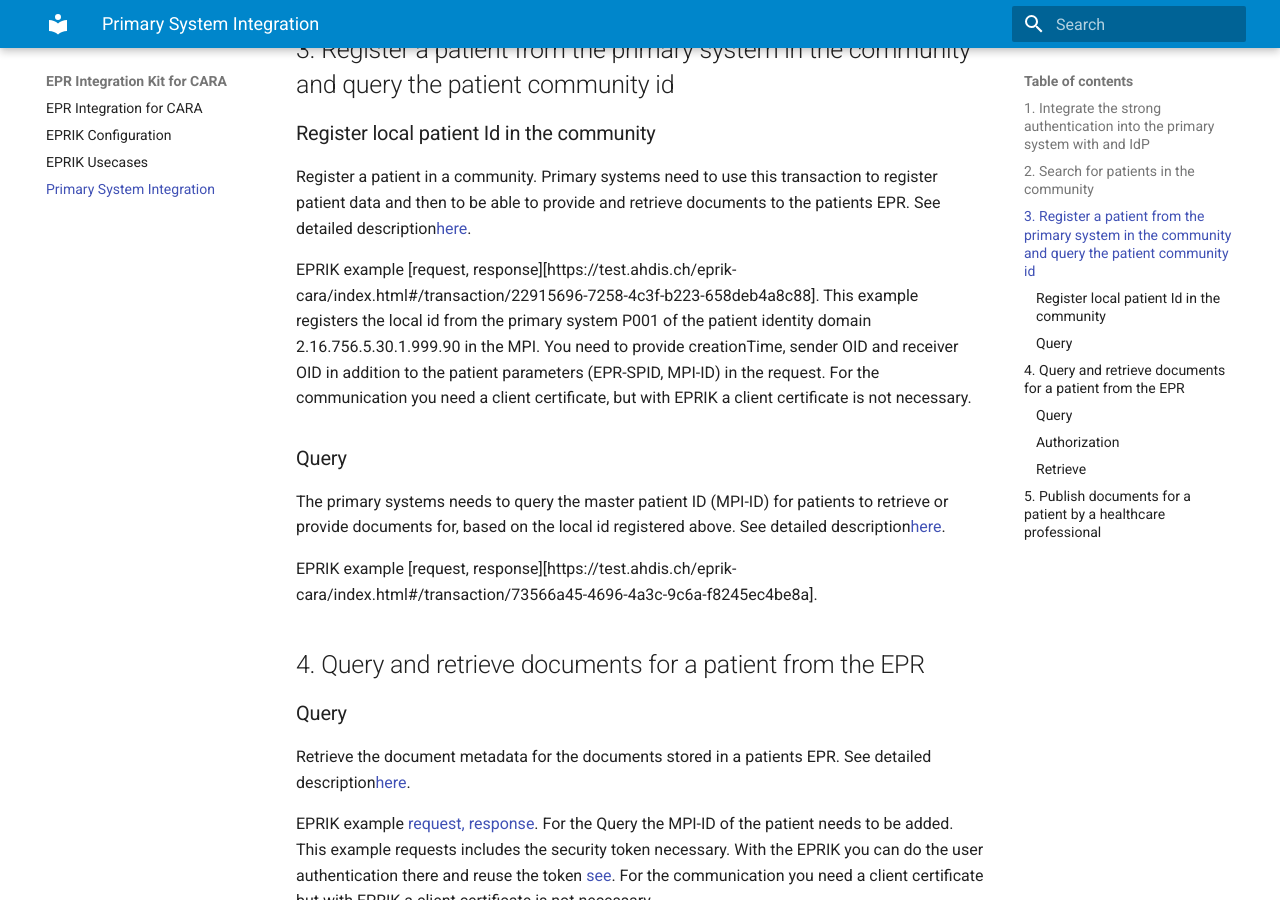
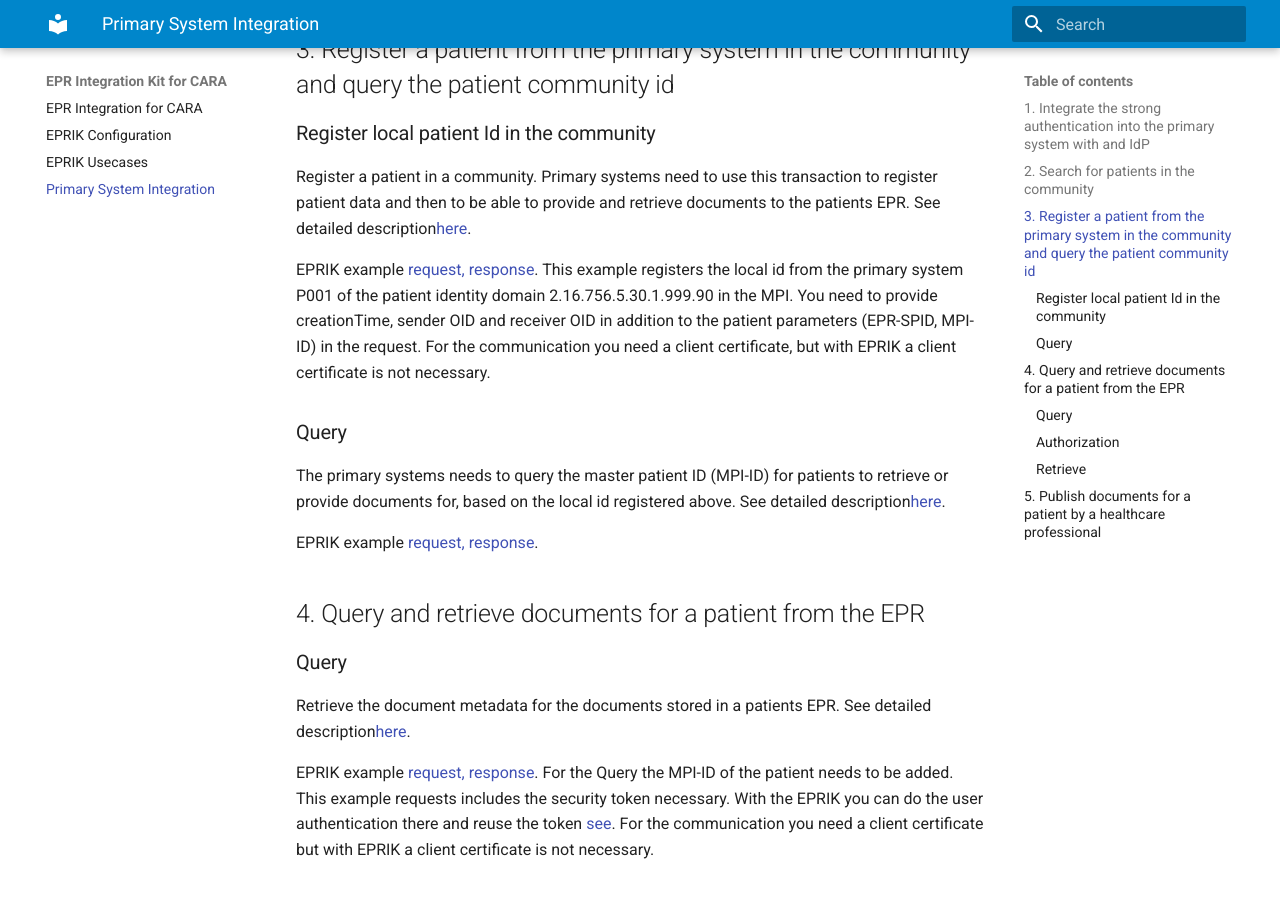
Before and after one commit to ahdis/epr-integration-cara, an MkDocs documentation site: the page built from docs/primarysystems-epr.md, in a window 1280 px wide and 900 px high, scrolled down 1028 px. Built offline with MkDocs 1.6.1 and Material for MkDocs 9.7.7, drawn with Linux system fonts in a browser that asks for light colours.

Commit message:
fix links

```diff
--- a/docs/primarysystems-epr.md
+++ b/docs/primarysystems-epr.md
@@ -29,13 +29,13 @@ EPRIK example [request, response](https://test.ahdis.ch/eprik-cara/index.html#/t
 
 Register a patient in a community. Primary systems need to use this transaction to register patient data and then to be able to provide and retrieve documents to the patients EPR. See detailed description[here](https://github.com/ehealthsuisse/EPD-by-example/blob/main/files/PIXFeed.md).
 
-EPRIK example [request, response][https://test.ahdis.ch/eprik-cara/index.html#/transaction/22915696-7258-4c3f-b223-658deb4a8c88]. This example registers the local id from the primary system P001 of the patient identity domain 2.16.756.5.30.1.999.90 in the MPI. You need to provide creationTime, sender OID and receiver OID in addition to the patient parameters (EPR-SPID, MPI-ID) in the request. For the communication you need a client certificate, but with EPRIK a client certificate is not necessary.
+EPRIK example [request, response](https://test.ahdis.ch/eprik-cara/index.html#/transaction/22915696-7258-4c3f-b223-658deb4a8c88). This example registers the local id from the primary system P001 of the patient identity domain 2.16.756.5.30.1.999.90 in the MPI. You need to provide creationTime, sender OID and receiver OID in addition to the patient parameters (EPR-SPID, MPI-ID) in the request. For the communication you need a client certificate, but with EPRIK a client certificate is not necessary.
 
 ### Query
 
 The primary systems needs to query the master patient ID (MPI-ID) for patients to retrieve or provide documents for, based on the local id registered above. See detailed description[here](https://github.com/ehealthsuisse/EPD-by-example/blob/main/files/PIXQuery.md).
 
-EPRIK example [request, response][https://test.ahdis.ch/eprik-cara/index.html#/transaction/73566a45-4696-4a3c-9c6a-f8245ec4be8a].
+EPRIK example [request, response](https://test.ahdis.ch/eprik-cara/index.html#/transaction/73566a45-4696-4a3c-9c6a-f8245ec4be8a).
 
 ## 4. Query and retrieve documents for a patient from the EPR
 
```
